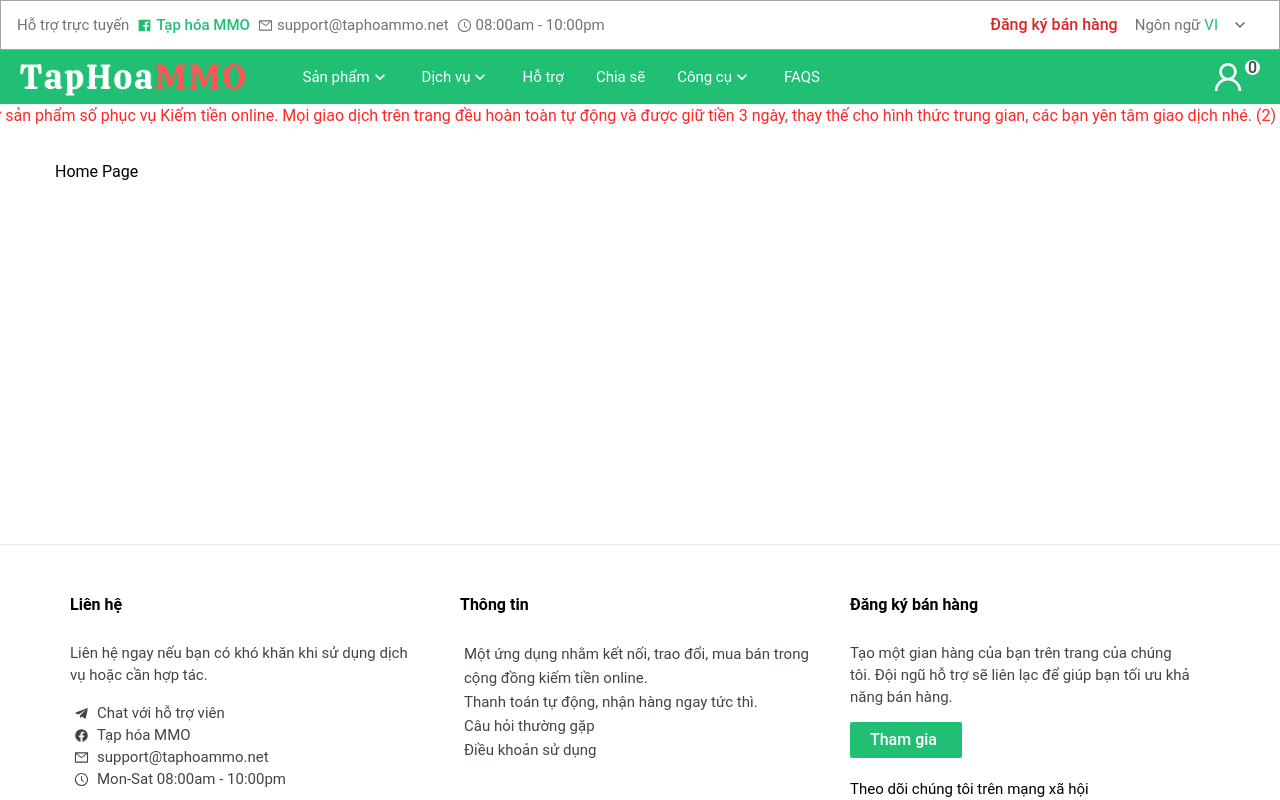
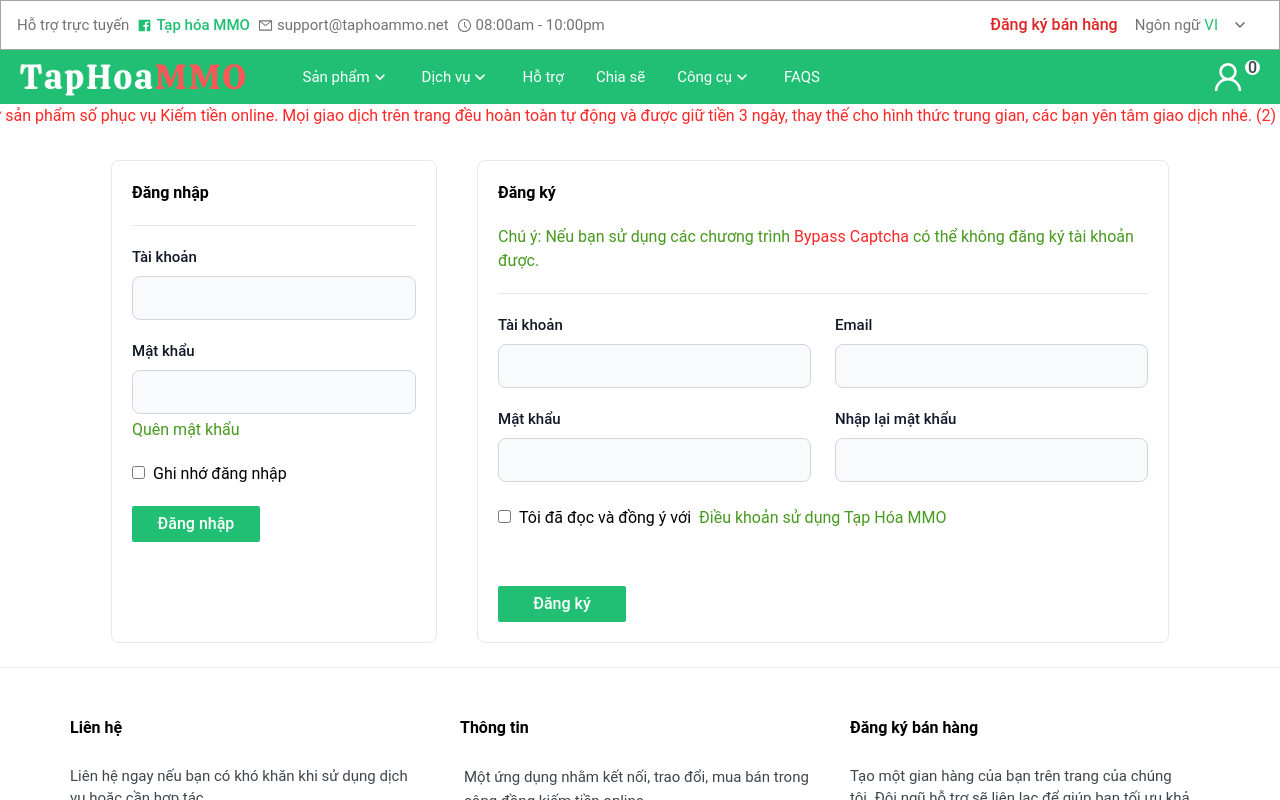
Before and after one commit to nguyenvanvy1999/FE-Dai, a React (Vite) app: page / in a window 1280 px wide. Shown: the top 800 px of the page. Built offline with nearby package versions, Linux system fonts and the light colour scheme.

Commit message:
layout register form

```diff
--- /dev/null
+++ b/src/components/Input/CheckboxV1.tsx
@@ -0,0 +1,15 @@
+import { ReactNode } from "react";
+
+export interface CheckboxProps {
+    label: string | ReactNode;
+}
+
+export default function CheckboxV1({ label } : CheckboxProps) {
+
+    return (
+        <div className="mt-5">
+            <input type="checkbox" id="vehicle1" name="vehicle1" value="Bike" />
+            <label htmlFor="vehicle1" className="ml-2">{label}</label><br></br>
+        </div>
+    )
+}
--- /dev/null
+++ b/src/components/Input/InputV1.tsx
@@ -0,0 +1,25 @@
+import { ReactNode } from "react";
+
+export interface InputProps {
+    label: string;
+    placeHolder: string;
+    type?: string;
+    postNode?: ReactNode
+}
+
+export default function InputV1({ label, placeHolder, type = "text", postNode } : InputProps) {
+
+    return (
+        <div className="mt-5">
+            <label htmlFor="first_name" className="block mb-2 text-sm font-medium text-gray-900">
+                {label}
+            </label>
+            <input
+                id="first_name" className="bg-gray-50 border border-gray-300 text-gray-900 text-sm rounded-lg focus:ring-blue-500 focus:border-blue-500 block w-full p-2.5"
+                type={type}
+                placeholder={placeHolder}
+            />
+            {postNode}
+        </div>
+    )
+}
--- a/src/pages/HomePage.tsx
+++ b/src/pages/HomePage.tsx
@@ -1,9 +1,11 @@
 import { MainLayout } from '../components/Layout'
+import Registration from './Registration/Registration'
 
 function HomePage() {
   return (
     <MainLayout>
-      <div className="h-96">Home Page</div>
+      {/* <div className="h-96">Home Page</div> */}
+      <Registration />
     </MainLayout>
   )
 }
--- /dev/null
+++ b/src/pages/Registration/Registration.tsx
@@ -0,0 +1,54 @@
+import Button from "../../components/Button"
+import CheckboxV1 from "../../components/Input/CheckboxV1"
+import InputV1 from "../../components/Input/InputV1"
+
+function Registration() {
+    return (
+        <div className="container mx-auto px-14">
+            <div className="grid gap-10 mb-6 md:grid-cols-3">
+                <div className="container border-solid border rounded-lg border-gray-200 p-5">
+                    <p className="text-left font-semibold text-xl">Đăng nhập</p>
+                    <hr className="bg-gray-500 mt-5" />
+                    <InputV1 label="Tài khoản" placeHolder="" />
+                    <InputV1 label="Mật khẩu" placeHolder="" type="password"
+                        postNode={
+                            <div className="mt-1">
+                                <p className="text-green-600 cursor-pointer">Quên mật khẩu</p>
+                            </div>
+                        }
+                    />
+                    <CheckboxV1 label="Ghi nhớ đăng nhập" />
+                    <Button variant="primary" className="w-32 mt-5 text-center">
+                        <span className="text-white">Đăng nhập</span>
+                    </Button>
+                    {/*
+                        Login google
+                     */}
+                </div>
+                <div className="container col-span-2 border-solid border rounded-lg border-gray-200 p-5">
+                    <p className="text-left font-semibold text-xl">Đăng ký</p>
+                    <p className="text-green-600 mt-5">
+                        Chú ý: Nếu bạn sử dụng các chương trình <span className="text-red-500">Bypass Captcha</span> có thể không đăng ký tài khoản được.
+                    </p>
+                    <hr className="bg-gray-500 mt-5" />
+                    <div className="grid gap-6 mb-6 md:grid-cols-2">
+                        <div>
+                            <InputV1 label="Tài khoản" placeHolder="" />
+                            <InputV1 label="Mật khẩu" placeHolder="" type="password" />
+                        </div>
+                        <div>
+                            <InputV1 label="Email" placeHolder="" />
+                            <InputV1 label="Nhập lại mật khẩu" placeHolder="" type="password" />
+                        </div>
+                    </div>
+                    <CheckboxV1 label={<span>Tôi đã đọc và đồng ý với<span className="text-green-600 cursor-pointer ml-2">Điều khoản sử dụng Tạp Hóa MMO</span></span>} />
+                    <Button variant="primary" className="w-32 mt-14 text-center">
+                        <span className="text-white">Đăng ký</span>
+                    </Button>
+                </div>
+            </div>
+        </div>
+    )
+}
+
+export default Registration
```
